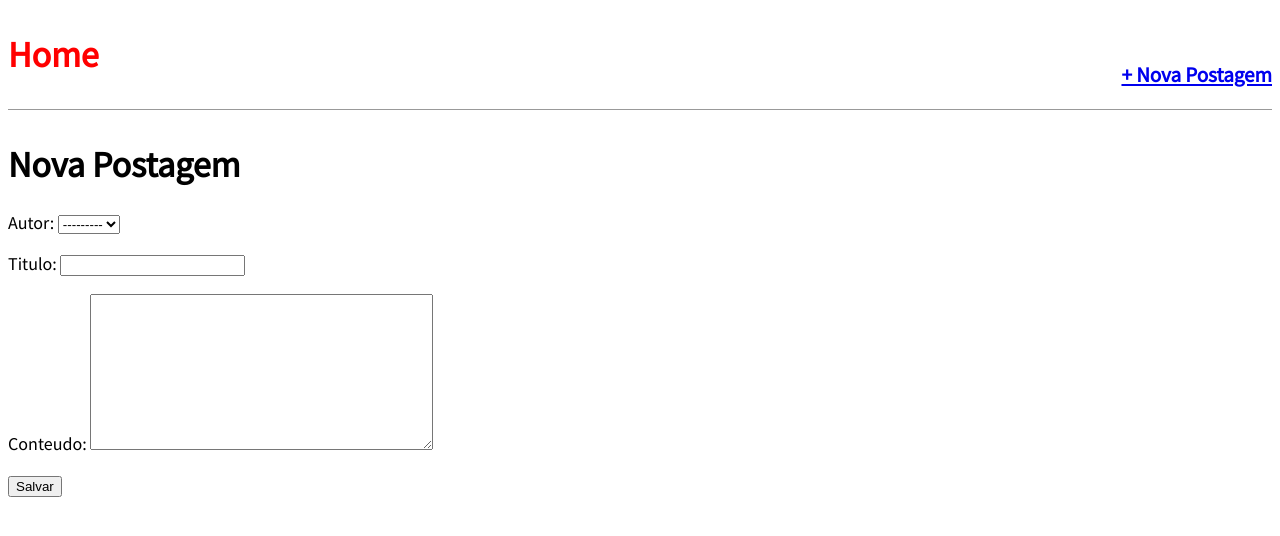
After one commit to uisam00/uisam00-my-django-blog, a Django app: page /post/new/ in a window 1280 px wide. The commit adds this page. Shown: the top 536 px of the page. Run offline with Django 4.2, Linux system fonts and the light colour scheme; data comes from the database, SQL or seed files in the repository; both versions use the stored data as it was after the commit.

Commit message:
Criação de UpdateView

```diff
--- a/blog/admin.py
+++ b/blog/admin.py
@@ -4,7 +4,7 @@ from .models import Post
 
 @admin.register(Post)
 class PostAdmin(admin.ModelAdmin):
-    list_display = ('titulo', 'autor', 'publicado', 'status')
+    list_display = ('titulo', 'autor', 'publicado', 'alterado', 'status')
     list_filter = ('status', 'criado', 'publicado')
     raw_id_fields = ('autor',)
     date_hierarchy = 'publicado'
--- a/blog/models.py
+++ b/blog/models.py
@@ -16,7 +16,8 @@ class Post(models.Model):
         ('publicado', 'Publicado')
     )
     titulo = models.CharField(max_length=250)
-    slug = models.SlugField(max_length=250)
+    slug = models.SlugField(max_length=250,
+                            unique=True)
     autor = models.ForeignKey(User,
                               on_delete=models.CASCADE)
     conteudo = models.TextField()
@@ -37,3 +38,6 @@ class Post(models.Model):
 
     def get_absolute_url(self):
         return reverse("post_detail", args=[self.slug])
+
+    def get_absolute_url_update(self):
+        return reverse("post_edit", args=[self.slug])
--- a/blog/templates/blog/post_detail.html
+++ b/blog/templates/blog/post_detail.html
@@ -5,4 +5,5 @@
         <h2>{{ custom.titulo }}</h2>
         <p>{{ custom.conteudo }} </p>
     </div>
+    <a href="{{custom.get_absolute_url_update}}">Editar</a>
 {% endblock content %}
--- /dev/null
+++ b/blog/templates/blog/post_new.html
@@ -0,0 +1,9 @@
+{% extends 'base.html' %}
+{% block title %} Blog - Novo Post {% endblock title %}
+{% block content %}
+    <h1>Nova Postagem</h1>
+    <form action="" method="post">
+        {{ form.as_p }}
+        <input type="submit" value="Salvar">{% csrf_token %}
+    </form>
+{% endblock content %}
--- a/blog/urls.py
+++ b/blog/urls.py
@@ -4,5 +4,7 @@ from . import views
 
 urlpatterns = [
     path('', views.BlogListView.as_view(), name='home'),
+    path('post/new/', views.BlogCreateView.as_view(), name='post_new'),
     path('post/<slug:slug>/', views.BlogDetailView.as_view(), name='post_detail'),
+    path('post/<slug:slug>/edit/', views.BlogUpdateView.as_view(), name='post_edit'),
 ]
--- a/blog/views.py
+++ b/blog/views.py
@@ -1,5 +1,6 @@
 from django.shortcuts import render
-from django.views.generic import ListView, DetailView
+from django.views.generic import ListView, DetailView, UpdateView
+from django.views.generic.edit import CreateView
 from . models import Post
 
 # Create your views here.
@@ -11,3 +12,13 @@ class BlogDetailView(DetailView):
     model = Post
     template_name = 'blog/post_detail.html'
     context_object_name = 'custom'
+
+class BlogCreateView(CreateView):
+    model = Post
+    template_name = 'blog/post_new.html'
+    fields = ('autor', 'titulo', 'conteudo')
+
+class BlogUpdateView(UpdateView):
+    model = Post
+    template_name = 'blog/post_edit.html'
+    fields = ('titulo', 'conteudo')
--- a/templates/base.html
+++ b/templates/base.html
@@ -9,7 +9,12 @@
 </head>
 <body>
     <header>
-        <h1><a href="/">Blog - Home</a></h1>
+        <div class="nav-left">
+            <h1><a href="/">Home</a></h1>
+        </div>
+        <div class="nav-right">
+            <h3><a href="{% url 'post_new' %}">+ Nova Postagem</a></h3>
+        </div>
     </header>
     <div class="container">
         {% block content %} {% endblock content %}
```
Also changed, not shown: blog/templates/blog/post_edit.html (added, +9 -0 lines), blog/migrations/0003_alter_post_options_alter_post_slug.py (added), db.sqlite3.
